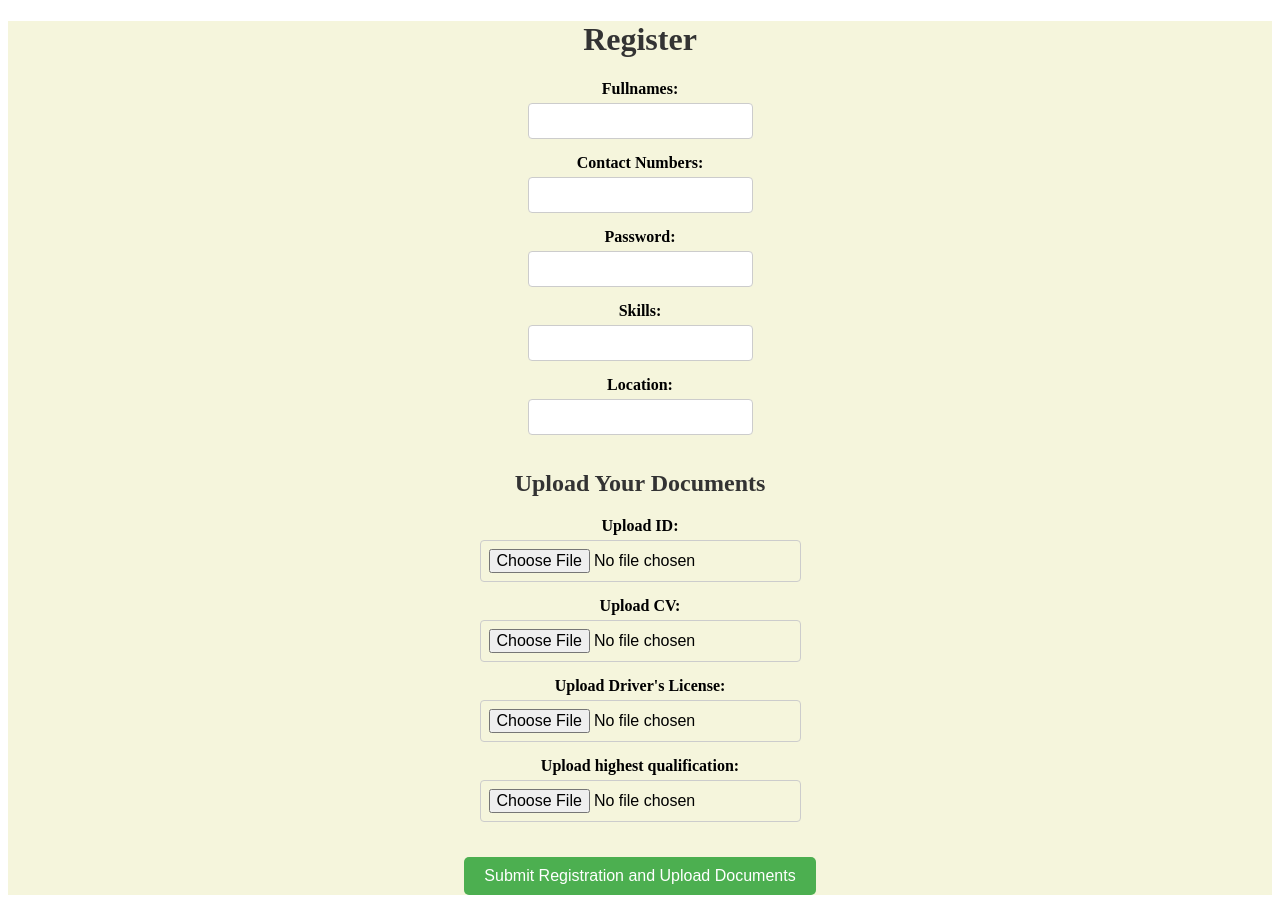
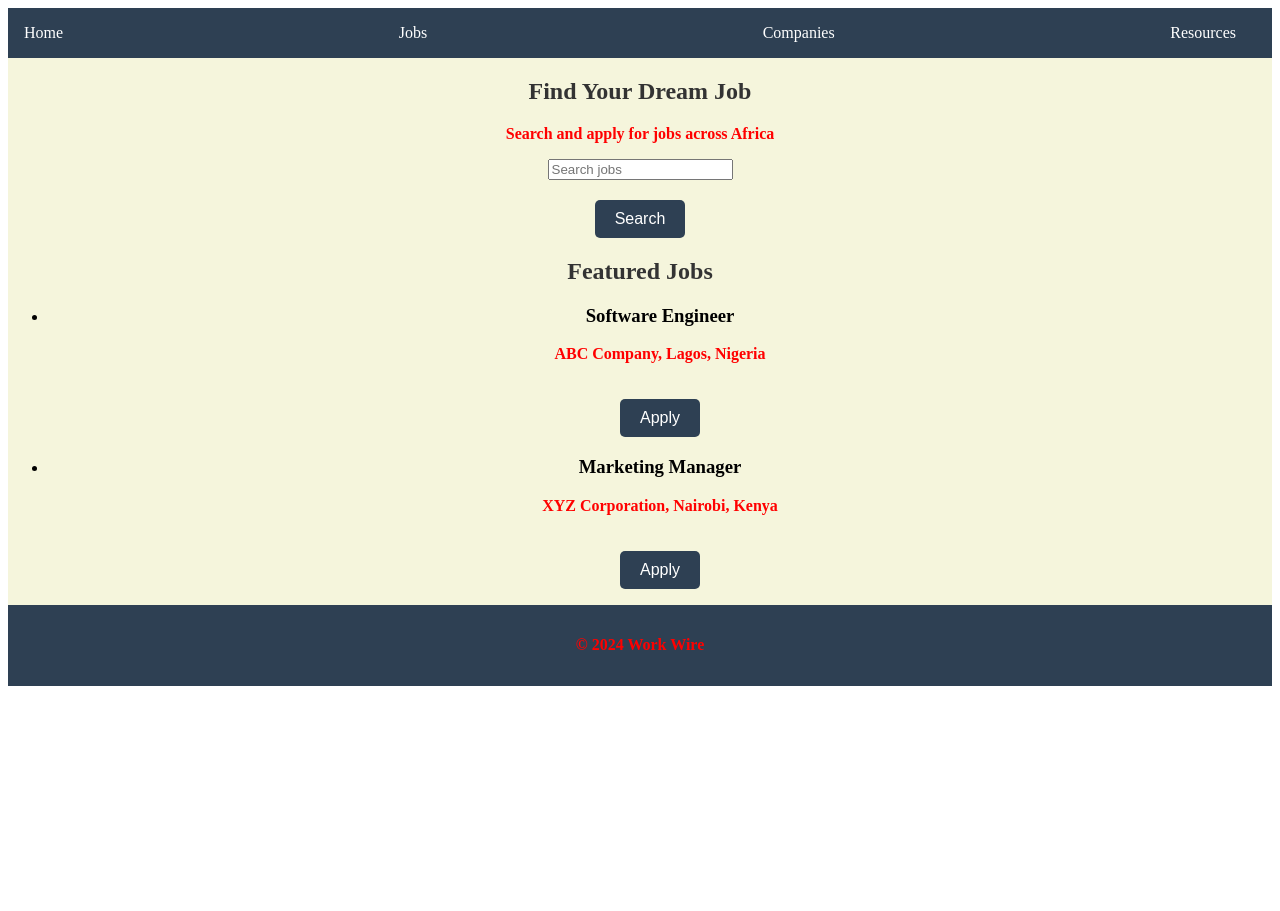
Before and after one commit to Kokie25/MelSoftAcademy, a React (Create React App) app in the folder skills-match/: page / in a window 1280 px wide. After the commit the page ends 800 px from the top, so only its background shows below. Built offline with nearby package versions, Linux system fonts and the light colour scheme.

Commit message:
Added landing page

```diff
--- a/skills-match/package.json
+++ b/skills-match/package.json
@@ -6,6 +6,7 @@
     "@testing-library/jest-dom": "^5.17.0",
     "@testing-library/react": "^13.4.0",
     "@testing-library/user-event": "^13.5.0",
+    "express": "^4.21.0",
     "react": "^18.3.1",
     "react-dom": "^18.3.1",
     "react-router-dom": "^6.26.2",
--- a/skills-match/src/App.js
+++ b/skills-match/src/App.js
@@ -1,12 +1,15 @@
 import { BrowserRouter as Router, Routes, Route } from 'react-router-dom';
 import RegistrationForm from './RegistrationForm'; // Ensure this import is present
 import Dashboard from './components/Dashboard'; // Adjust the path if necessary
+import Pulane from './pulane.jsx';
+
 
 
 function App() {
   return (
     <Router>
       <Routes>
+        <Route path= "/" element={<Pulane/>}/>
         <Route path="/" element={<RegistrationForm />} />
         <Route path="/dashboard" element={<Dashboard />} />
       </Routes>
@@ -14,4 +17,5 @@ function App() {
   );
 }
 
+
 export default App;
--- /dev/null
+++ b/skills-match/src/pulane.jsx
@@ -0,0 +1,49 @@
+import React from 'react';
+import styles from './styles.module.css'; // Import CSS module here
+
+function App() {
+  return (
+    <div className="App">
+      <header>
+        <nav>
+          <ul>
+            <li><a href="#">Home</a></li>
+            <li><a href="#">Jobs</a></li>
+            <li><a href="#">Companies</a></li>
+            <li><a href="#">Resources</a></li>
+          </ul>
+        </nav>
+      </header>
+      <main>
+        <section className="hero">
+          <h1>Find Your Dream Job</h1>
+          <p>Search and apply for jobs across Africa</p>
+          <form>
+            <input type="search" placeholder="Search jobs" />
+            <button>Search</button>
+          </form>
+        </section>
+        <section className="job-listings">
+          <h2>Featured Jobs</h2>
+          <ul>
+            <li>
+              <h3>Software Engineer</h3>
+              <p>ABC Company, Lagos, Nigeria</p>
+              <button>Apply</button>
+            </li>
+            <li>
+              <h3>Marketing Manager</h3>
+              <p>XYZ Corporation, Nairobi, Kenya</p>
+              <button>Apply</button>
+            </li>
+          </ul>
+        </section>
+      </main>
+      <footer>
+        <p>&copy; 2024 Work Wire</p>
+      </footer>
+    </div>
+  );
+}
+
+export default App;
--- /dev/null
+++ b/skills-match/src/styles.module.css
@@ -0,0 +1,100 @@
+.App {
+    font-family: Open Sans, sans-serif;
+    margin: 0;
+    padding: 0;
+  }
+
+  header {
+    background-color: #2E4053;
+    color: #fff;
+    padding: 1em;
+    text-align: center;
+  }
+
+  nav ul {
+    list-style: none;
+    margin: 0;
+    padding: 0;
+    display: flex;
+    justify-content: space-between;
+  }
+
+  nav ul li {
+    margin-right: 20px;
+  }
+
+  nav a {
+    color: #fff;
+    text-decoration: none;
+  }
+
+  .hero {
+    background-image: linear-gradient(to bottom, #2E4053, #fff);
+    padding: 5em 2em;
+    text-align: center;
+  }
+
+  .hero h1 {
+    color: #fff;
+    font-size: 36px;
+    margin-bottom: 10px;
+  }
+
+  .hero p {
+    color: #fff;
+    font-size: 18px;
+    margin-bottom: 20px;
+  }
+
+  .job-listings {
+    padding: 2em;
+  }
+
+  .job-listings h2 {
+    margin-top: 0;
+  }
+
+  .job-listings ul {
+    list-style: none;
+    margin: 0;
+    padding: 0;
+  }
+
+  .job-listings li {
+    background-color: #f7f7f7;
+    padding: 1em;
+    margin-bottom: 10px;
+    border-radius: 10px;
+    box-shadow: 0 0 10px rgba(0, 0, 0, 0.1);
+  }
+
+  .job-listings h3 {
+    font-weight: bold;
+    margin-top: 0;
+  }
+
+  .job-listings p {
+    font-size: 14px;
+    color: #666;
+  }
+
+  button {
+    background-color: #2E4053;
+    color: #fff;
+    border: none;
+    padding: 10px 20px;
+    font-size: 16px;
+    cursor: pointer;
+  }
+
+  button:hover {
+    background-color: #1A1D23;
+  }
+
+  footer {
+    background-color: #2E4053;
+    color: #fff;
+    padding: 1em;
+    text-align: center;
+    clear: both;
+  }
```
Also changed, not shown: 1 other file (tests, documents, lock files or other folders).
